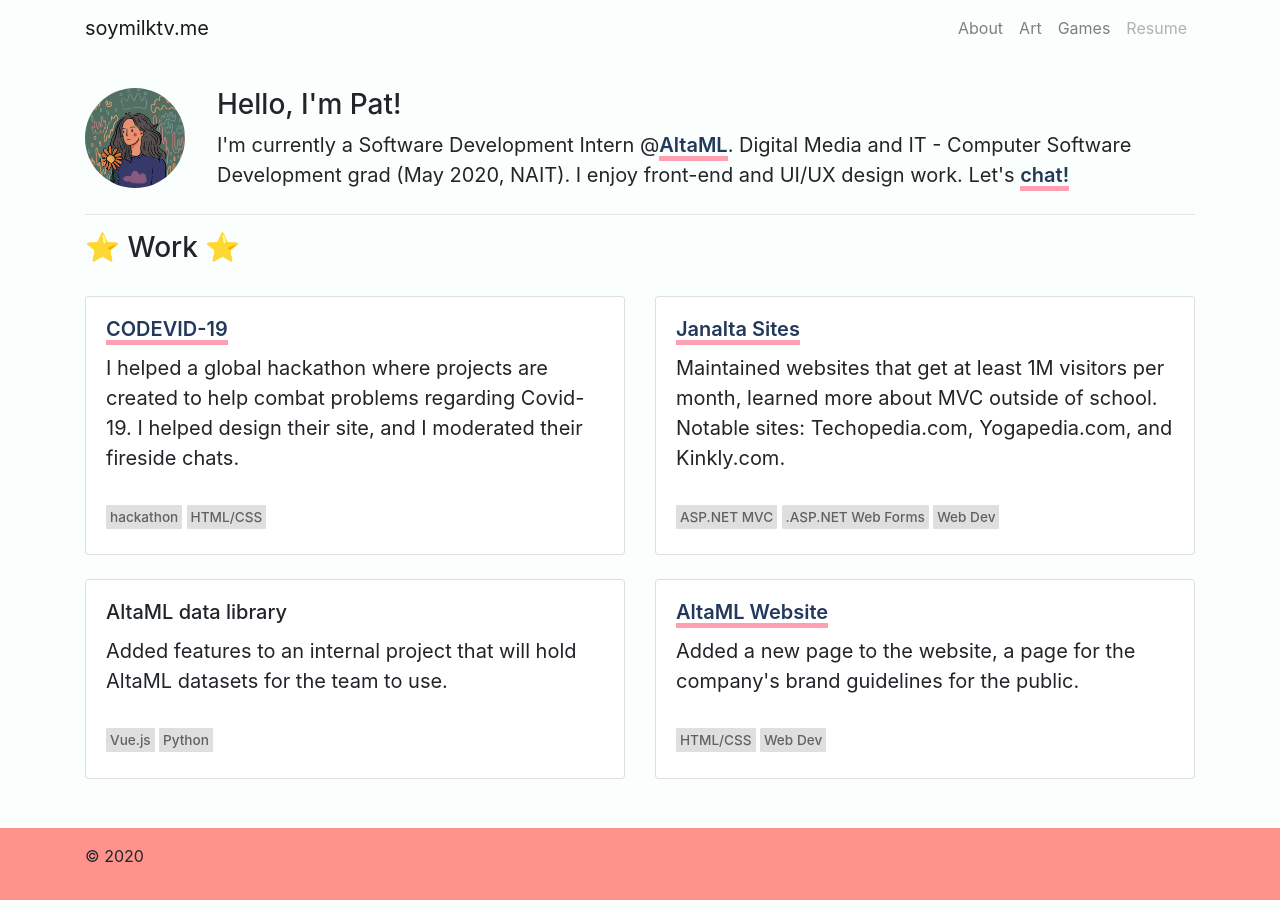
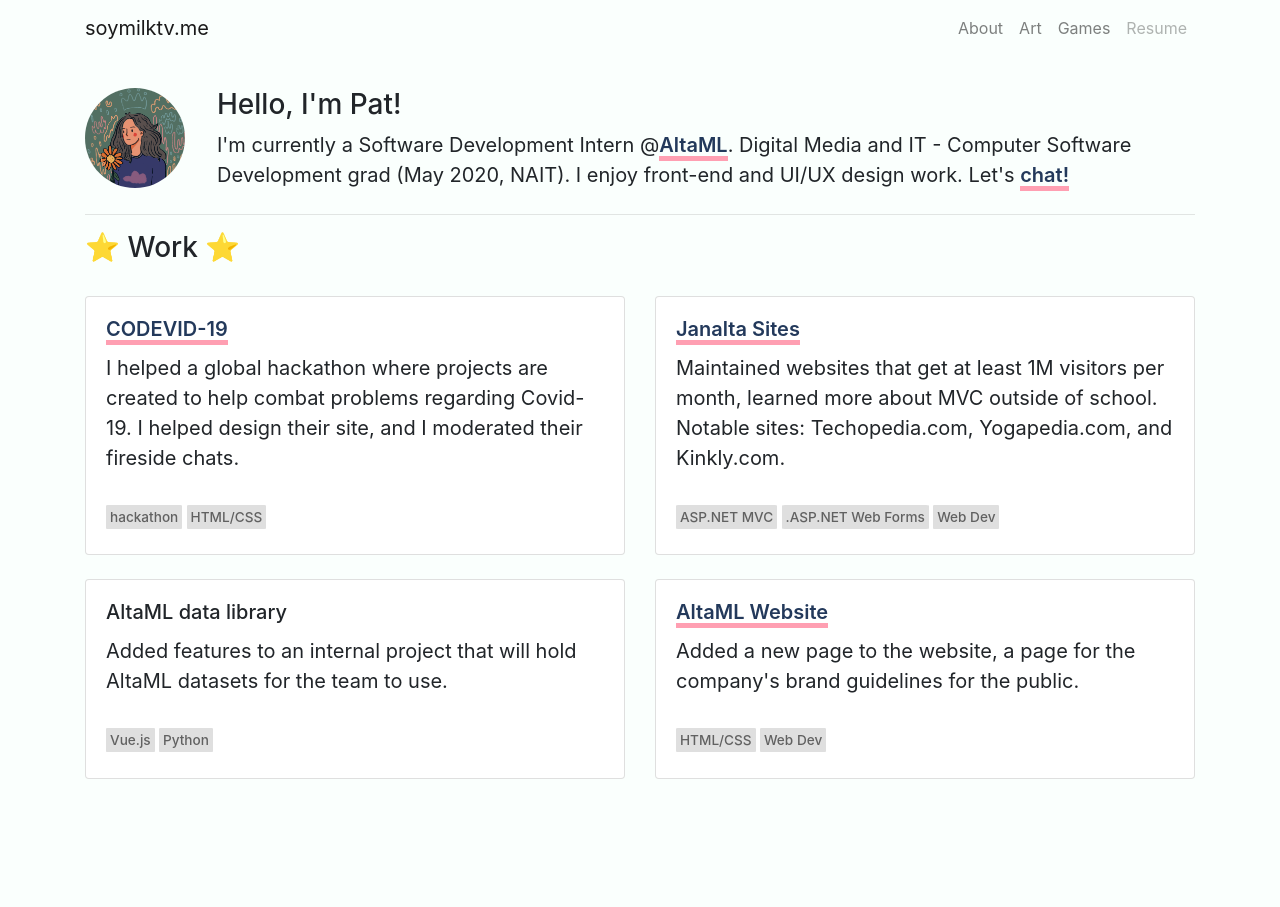
Before and after one commit to pborlongan/pborlongan.github.io, a Jekyll site: the page built from index.html, in a window 1280 px wide. Built offline with Jekyll 4.4.1, drawn with Linux system fonts in a browser that asks for light colours; nearby versions of some CDN libraries; emoji names are drawn with the system emoji font.

Commit message:
no more footer :angry:

```diff
--- a/_layouts/default.html
+++ b/_layouts/default.html
@@ -52,11 +52,6 @@
         </div>
     </main>
 
-    <footer class="fixed-bottom mt-5 py-3">
-        <div class="container">
-            <p>&copy; 2020</p>
-        </div>
-    </nav>
 
     <script src="https://code.jquery.com/jquery-3.2.1.slim.min.js" integrity="sha384-KJ3o2DKtIkvYIK3UENzmM7KCkRr/rE9/Qpg6aAZGJwFDMVNA/GpGFF93hXpG5KkN" crossorigin="anonymous"></script>
     <script src="https://cdnjs.cloudflare.com/ajax/libs/popper.js/1.12.9/umd/popper.min.js" integrity="sha384-ApNbgh9B+Y1QKtv3Rn7W3mgPxhU9K/ScQsAP7hUibX39j7fakFPskvXusvfa0b4Q" crossorigin="anonymous"></script>
```
